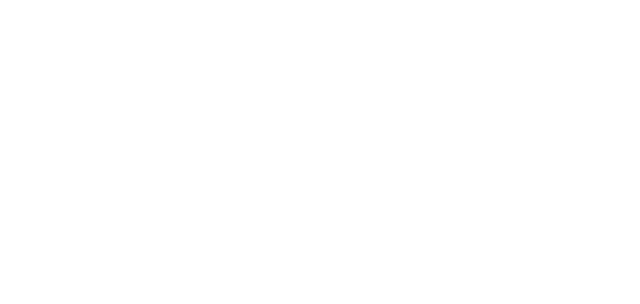
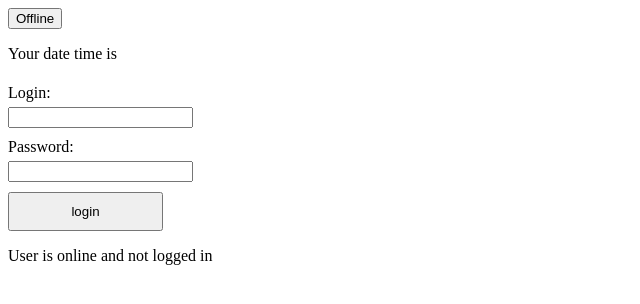
Before and after one commit to VadymLazariev/vnc-test-job, an Angular app: page /login in a window 1280 px wide. Before the commit this address led to /. Shown: the top 304 px of the page, without its empty margins (0-640 px from the left). Built offline with nearby package versions, Linux system fonts and the light colour scheme; no server answers.

Commit message:
#2: Detect when user is online and logged in using rxjs.

```diff
--- a/src/app/app-routing.module.ts
+++ b/src/app/app-routing.module.ts
@@ -1,9 +1,11 @@
 import { NgModule } from '@angular/core';
 import { Routes, RouterModule } from '@angular/router';
 import {RxjsLongPollingComponent} from './rxjs-long-polling/rxjs-long-polling.component';
+import {LogInComponent} from './log-in/log-in.component';
 
 const routes: Routes = [
   { path: 'rxjs-polling', component: RxjsLongPollingComponent  },
+  { path: 'login', component: LogInComponent  },
   { path: '', redirectTo: 'rxjs-polling', pathMatch: 'full'  }
 ];
 
--- a/src/app/app.component.html
+++ b/src/app/app.component.html
@@ -1 +1,2 @@
-<router-outlet></router-outlet>
+<app-rxjs-long-polling></app-rxjs-long-polling>
+<app-log-in></app-log-in>
--- a/src/app/core/services/user.service.ts
+++ b/src/app/core/services/user.service.ts
@@ -10,7 +10,13 @@
 
   isUserOnline$: BehaviorSubject<boolean> = new BehaviorSubject<boolean>(true);
 
+  isUserLoggedIn$: BehaviorSubject<boolean> = new BehaviorSubject<boolean>(false);
+
   getOnlineStatus(): Observable<boolean> {
     return  this.isUserOnline$.asObservable();
   }
+
+  getUserLoginStatus() {
+    return this.isUserLoggedIn$.asObservable();
+  }
 }
--- /dev/null
+++ b/src/app/log-in/log-in.component.html
@@ -0,0 +1,22 @@
+<form class="form" [formGroup]="loginForm">
+  <label class="form__label">Login: <input class="form__input" type="text" formControlName="login">
+  </label>
+  <label class="form__label">Password: <input class="form__input" type="password" formControlName="password">
+  </label>
+  <button class="form__btn" (click)="login()"> login </button>
+</form>
+
+
+<p>
+  User is
+  <span *ngIf="(onlineStatus$ | async); else offline">online</span> and
+  <span *ngIf="(loggedInStatus$ | async); else notLogged">logged</span> in
+
+  <ng-template #offline>
+    <span> offline</span>
+  </ng-template>
+
+  <ng-template #notLogged>
+    <span>not logged</span>
+  </ng-template>
+</p>
--- /dev/null
+++ b/src/app/log-in/log-in.component.scss
@@ -0,0 +1,20 @@
+.form {
+  display: flex;
+  flex-direction: column;
+  max-width: 200px;
+  justify-content: center;
+
+  &__label {
+    margin: 5px 0;
+  }
+
+  &__input {
+    margin-top: 5px;
+  }
+
+  &__btn {
+    max-width: 155px;
+    margin-top: 5px;
+    padding: 10px;
+  }
+}
--- /dev/null
+++ b/src/app/log-in/log-in.component.ts
@@ -0,0 +1,36 @@
+import { Component, OnInit } from '@angular/core';
+import {UserService} from '../core/services/user.service';
+import {FormBuilder} from '@angular/forms';
+import {Observable} from 'rxjs';
+
+@Component({
+  selector: 'app-log-in',
+  templateUrl: './log-in.component.html',
+  styleUrls: ['./log-in.component.scss']
+})
+export class LogInComponent implements OnInit {
+
+  constructor(private userService: UserService,
+              private fb: FormBuilder) { }
+
+  loggedIn: boolean;
+
+  onlineStatus$: Observable<boolean> = new Observable<boolean>();
+
+  loggedInStatus$: Observable<boolean> = new Observable<boolean>();
+
+  loginForm = this.fb.group({
+    login: [''],
+    password: [''],
+  });
+
+  ngOnInit() {
+    this.loggedInStatus$ = this.userService.getUserLoginStatus();
+    this.onlineStatus$ = this.userService.getOnlineStatus();
+  }
+
+  login() {
+    this.loggedIn = true;
+    this.userService.isUserLoggedIn$.next(this.loggedIn);
+  }
+}
```
Also changed, not shown: src/app/app.module.ts (+6 -1 lines), 1 other file (tests, documents, lock files or other folders).
